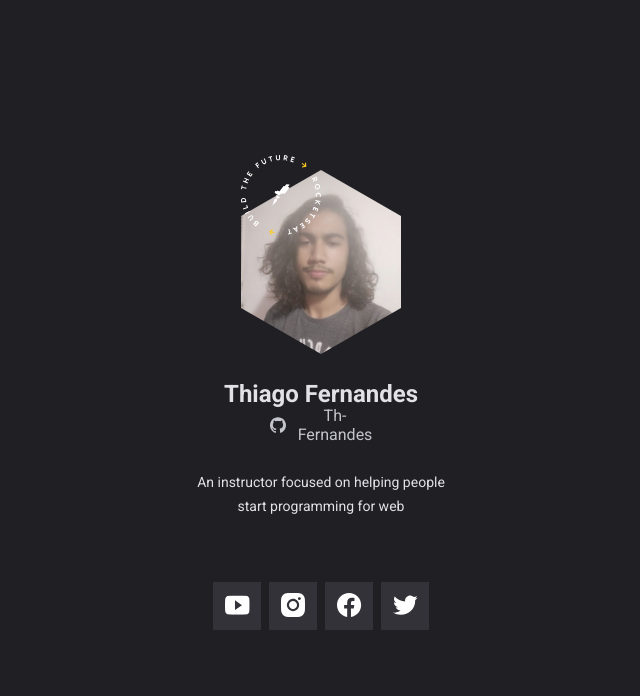
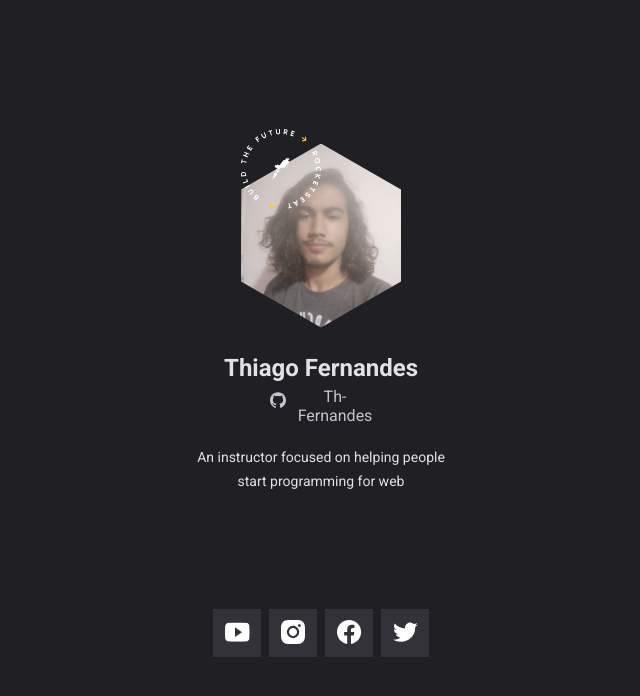
Before and after one commit to Th-Fernandes/NLW-HEAT-DoWhileApp, a plain HTML site: page index.html in a window 1280 px wide. Shown: the whole page, without its empty margins (319-959 px from the left). Drawn offline with Linux system fonts and the light colour scheme.

Commit message:
github auto

```diff
--- a/styles/index.scss
+++ b/styles/index.scss
@@ -64,6 +64,7 @@ main {
       > h1 {
         font-size: 2.4rem;
         margin-bottom: 0.4rem;
+        min-height: 2.9rem;
       }
 
       .personal-github {
@@ -77,6 +78,9 @@ main {
           justify-content: center;
 
           > span {
+            display: block;
+            width: 100%;
+            height: 100%;
             font-size: 1.6rem;
             margin-left: 1.2rem;
             color: $neutral-gray;
@@ -85,6 +89,7 @@ main {
       }
 
       p.description {
+        min-height: 10rem;
         width: 26.2rem;
         font-size: 1.4rem;
         line-height: 2.4rem;
```
Also changed, not shown: styles/index.css, 1 other file.
